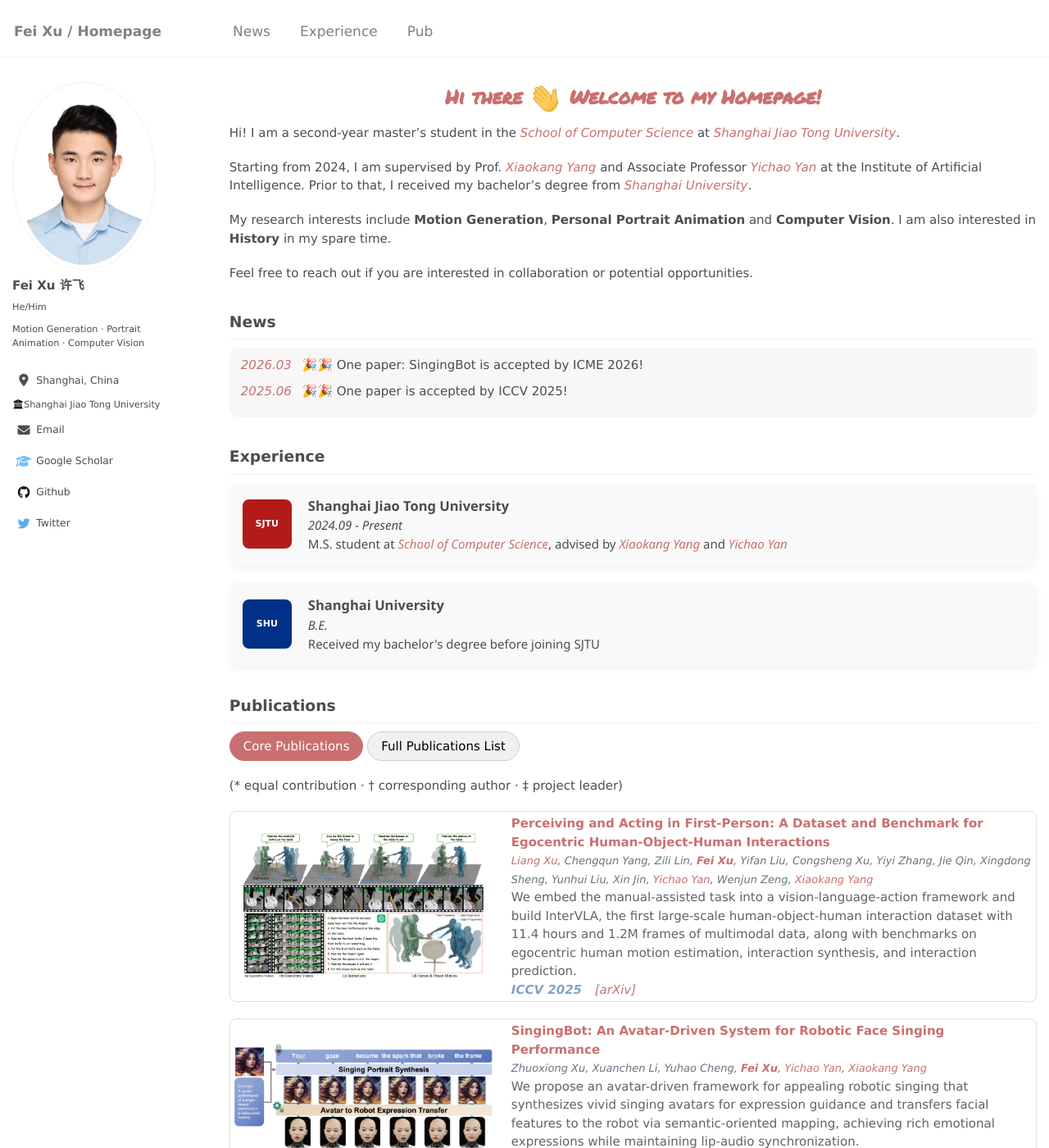
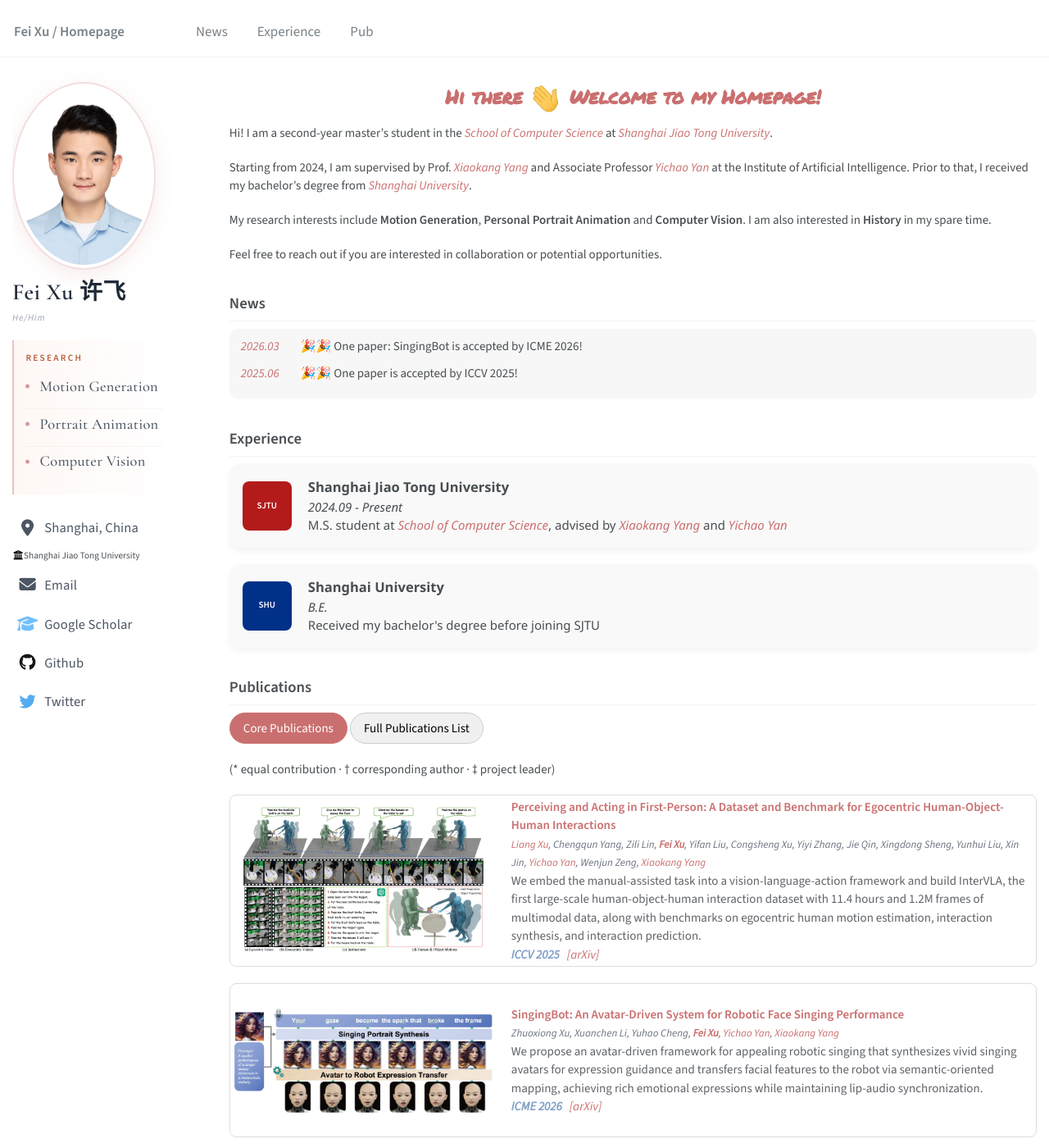
Before and after one commit to honeyxu1108/honeyxu1108.github.io, a Jekyll site: the page built from _pages/about.md, in a window 1280 px wide and 1400 px high. Shown: the whole window at 82% size. Built offline with Jekyll 4.4.1, drawn with Linux system fonts in a browser that asks for light colours; some web fonts are replaced.

Commit message:
Refine sidebar typography and research interests layout.
Use academic serif and sans fonts, render each research area on its own line, and align sidebar styling with the site palette.

Co-authored-by: Cursor <cursoragent@cursor.com>

```diff
--- a/_config.yml
+++ b/_config.yml
@@ -24,7 +24,11 @@ author:
   avatar           : "xufei.jpg"
   name             : "Fei Xu 许飞"
   pronouns         : "He/Him"
-  bio              : "Motion Generation · Portrait Animation · Computer Vision"
+  bio              :
+  research_interests:
+    - Motion Generation
+    - Portrait Animation
+    - Computer Vision
   location         : "Shanghai, China"
   employer         : "Shanghai Jiao Tong University"
   uri              :
--- a/_includes/author-profile.html
+++ b/_includes/author-profile.html
@@ -17,7 +17,18 @@
   <div class="author__content">
     <h3 class="author__name">{{ author.name }}</h3>
     {% if author.pronouns %}<p class="author__pronouns">{{ author.pronouns }}</p>{% endif %}
-    {% if author.bio %}<p class="author__bio">{{ author.bio }}</p>{% endif %}
+    {% if author.research_interests %}
+    <div class="author__research">
+      <p class="author__research-label">Research</p>
+      <ul class="author__research-list">
+        {% for interest in author.research_interests %}
+        <li>{{ interest }}</li>
+        {% endfor %}
+      </ul>
+    </div>
+    {% elsif author.bio %}
+    <p class="author__bio">{{ author.bio }}</p>
+    {% endif %}
   </div>
 
   <div class="author__urls-wrapper">
--- a/_includes/head/custom.html
+++ b/_includes/head/custom.html
@@ -21,6 +21,9 @@
 <meta name="msapplication-config" content="{{ base_path }}/images/browserconfig.xml?v=M44lzPylqQ">
 <meta name="theme-color" content="#ffffff">
 <link rel="stylesheet" href="{{ base_path }}/assets/css/academicons.css"/>
+<link rel="preconnect" href="https://fonts.googleapis.com">
+<link rel="preconnect" href="https://fonts.gstatic.com" crossorigin>
+<link href="https://fonts.googleapis.com/css2?family=Cormorant+Garamond:ital,wght@0,500;0,600;0,700;1,500&family=IBM+Plex+Mono:wght@400;500&family=Noto+Sans+SC:wght@400;500;600&family=Noto+Serif+SC:wght@500;600&family=Source+Sans+3:ital,wght@0,400;0,500;0,600;1,400&display=swap" rel="stylesheet">
 
 
 <!-- Support for MatJax -->
--- a/_pages/about.md
+++ b/_pages/about.md
@@ -365,8 +365,8 @@ redirect_from:
         @import url('https://fonts.googleapis.com/css2?family=Fredericka+the+Great&display=swap');
         @import url('https://fonts.googleapis.com/css2?family=Homemade+Apple&display=swap');
         body {
-            background-color:	 #FFFFFF;
-            font-family: 'Arial Rounded MT Bold', 'Verdana', sans-serif;
+            background-color: #FFFFFF;
+            font-family: 'Source Sans 3', 'Noto Sans SC', -apple-system, BlinkMacSystemFont, 'Segoe UI', sans-serif;
             font-size: 15px;
         }
         .main-heading {
--- a/_sass/_sidebar.scss
+++ b/_sass/_sidebar.scss
@@ -94,8 +94,9 @@
     border-radius: 50%;
 
     @include breakpoint($large) {
-      padding: 5px;
-      border: 1px solid $border-color;
+      padding: 4px;
+      border: 2px solid rgba(202, 111, 111, 0.22);
+      box-shadow: 0 6px 24px rgba(202, 111, 111, 0.14);
     }
   }
 }
@@ -124,8 +125,12 @@
   }
 }
 .sidebar .author__name {
-  font-family: $sans-serif;
-  font-size: $type-size-5;
+  font-family: "Cormorant Garamond", "Noto Serif SC", Georgia, serif;
+  font-size: 1.55rem;
+  font-weight: 600;
+  letter-spacing: 0.02em;
+  line-height: 1.25;
+  color: #1f2937;
 }
 
 .sidebar .author__desktop {
@@ -137,10 +142,73 @@
 
 .author__pronouns {
   margin: 0;
+  font-size: 0.72rem;
+  font-weight: 400;
+  font-style: italic;
+  letter-spacing: 0.08em;
+  color: #9ca3af;
 
   @include breakpoint($large) {
-    margin-top: 10px;
-    margin-bottom: 10px;
+    margin-top: 6px;
+    margin-bottom: 0;
+  }
+}
+
+.author__research {
+  margin-top: 0.85rem;
+  margin-bottom: 0.25rem;
+  padding: 0.75rem 0.65rem 0.75rem 0.8rem;
+  border-left: 2px solid rgba(202, 111, 111, 0.42);
+  background: linear-gradient(90deg, rgba(254, 245, 241, 0.72) 0%, rgba(255, 255, 255, 0) 100%);
+  border-radius: 0 10px 10px 0;
+
+  @include breakpoint($large) {
+    margin-top: 1rem;
+    margin-bottom: 1.1rem;
+  }
+}
+
+.author__research-label {
+  margin: 0 0 0.45rem 0;
+  font-family: $sans-serif;
+  font-size: 0.62rem;
+  font-weight: 600;
+  letter-spacing: 0.2em;
+  text-transform: uppercase;
+  color: #b95f3d;
+}
+
+.author__research-list {
+  margin: 0;
+  padding: 0;
+  list-style: none;
+
+  li {
+    position: relative;
+    padding: 0.3rem 0 0.3rem 0.95rem;
+    font-family: "Cormorant Garamond", "Noto Serif SC", Georgia, serif;
+    font-size: 1.02rem;
+    font-weight: 500;
+    line-height: 1.35;
+    color: #4b5563;
+    letter-spacing: 0.015em;
+
+    &::before {
+      content: "";
+      position: absolute;
+      left: 0;
+      top: 50%;
+      transform: translateY(-50%);
+      width: 5px;
+      height: 5px;
+      border-radius: 50%;
+      background: #ca6f6f;
+      opacity: 0.7;
+    }
+
+    & + li {
+      border-top: 1px solid rgba(202, 111, 111, 0.08);
+    }
   }
 }
 
@@ -256,12 +324,16 @@
     padding-right: 5px;
     padding-top: 2px;
     padding-bottom: 2px;
-    color: inherit;
-    font-size: 1.1em;
+    color: #4b5563;
+    font-family: $sans-serif;
+    font-size: 0.92rem;
+    font-weight: 500;
+    letter-spacing: 0.01em;
     text-decoration: none;
 
     &:hover {
-      text-decoration: underline;
+      color: #ca6f6f;
+      text-decoration: none;
     }
   }
 
--- a/_sass/_variables.scss
+++ b/_sass/_variables.scss
@@ -13,9 +13,9 @@ $paragraph-indent           : false; // true, false (default)
 $indent-var                 : 1.3em;
 
 /* system typefaces */
-$serif                      : Georgia, Times, serif;
-$sans-serif                 : "Arial Rounded MT Bold", "Verdana", "Comic Sans MS", "Segoe Print", "Lucida Handwriting", "Apple Chancery", "Zapfino", sans-serif;
-$monospace                  : Monaco, Consolas, "Lucida Console", monospace;
+$serif                      : "Cormorant Garamond", "Noto Serif SC", Georgia, "Times New Roman", serif;
+$sans-serif                 : "Source Sans 3", "Noto Sans SC", -apple-system, BlinkMacSystemFont, "Segoe UI", Roboto, "Helvetica Neue", Arial, sans-serif;
+$monospace                  : "IBM Plex Mono", Monaco, Consolas, "Lucida Console", monospace;
 
 /* sans serif typefaces */
 $sans-serif-narrow          : $sans-serif;
```
